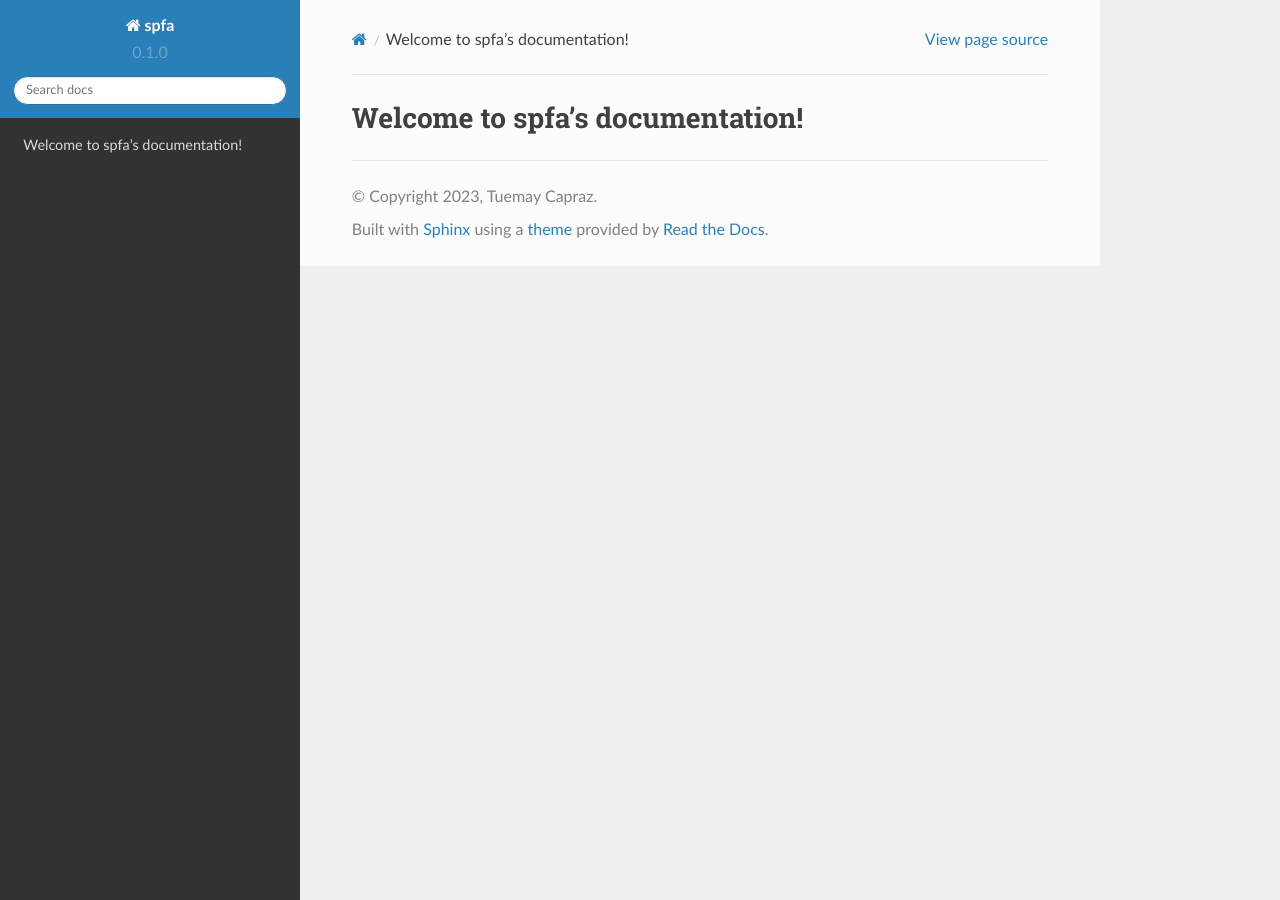
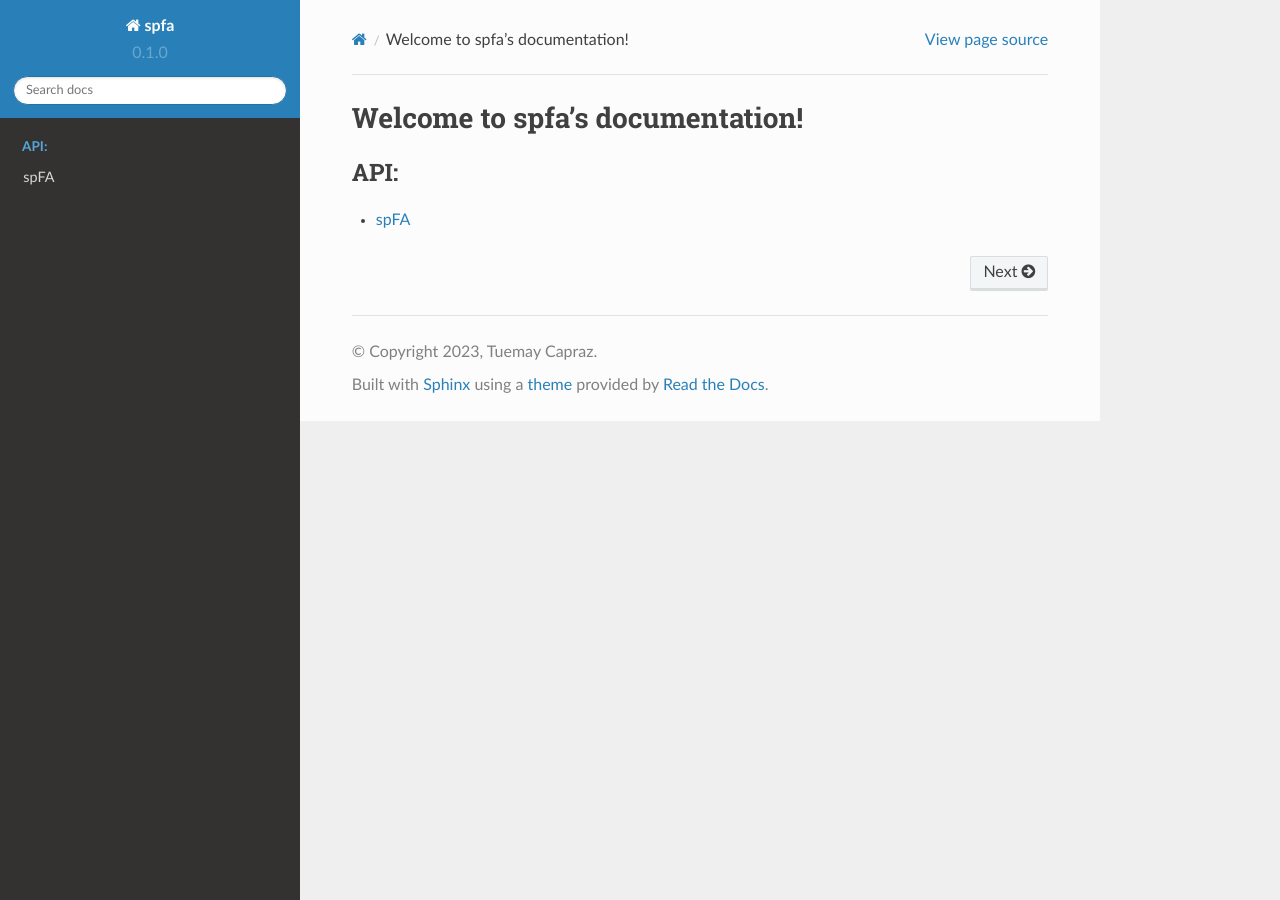
Before and after one commit to tcapraz/SOFA, a Sphinx documentation site: the page built from docs/index.rst, in a window 1280 px wide. Built offline with Sphinx 7.4.7 and the Read the Docs theme 2.0.0, drawn with Linux system fonts in a browser that asks for light colours; pages that are not in the unit, such as notebooks, are missing from menus.

```diff
--- a/docs/index.rst
+++ b/docs/index.rst
@@ -4,7 +4,11 @@ Welcome to spfa's documentation!
 
 
 
+.. toctree::
+   :maxdepth: 2
+   :caption: API:
 
+   spfa
 
 
 
```
